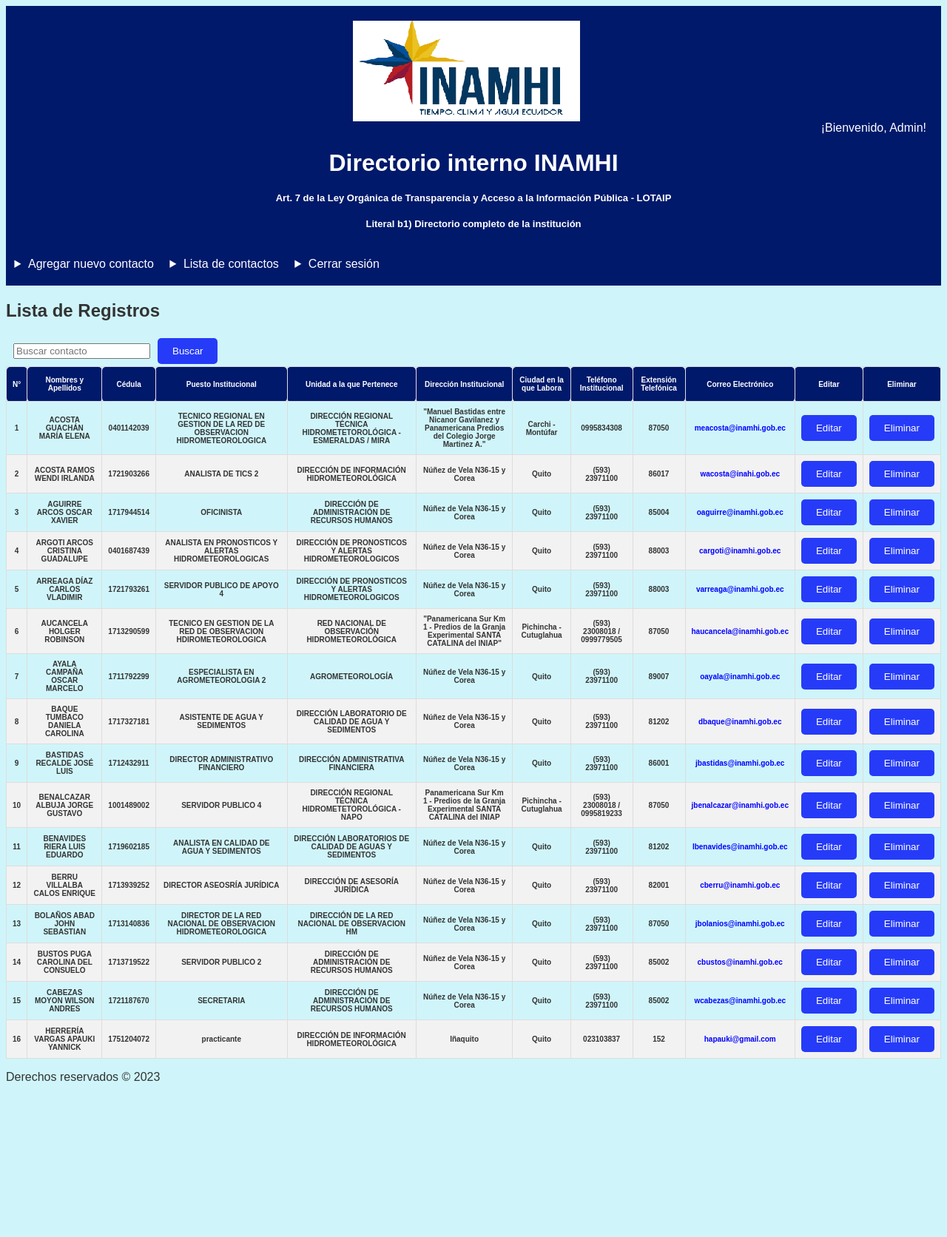
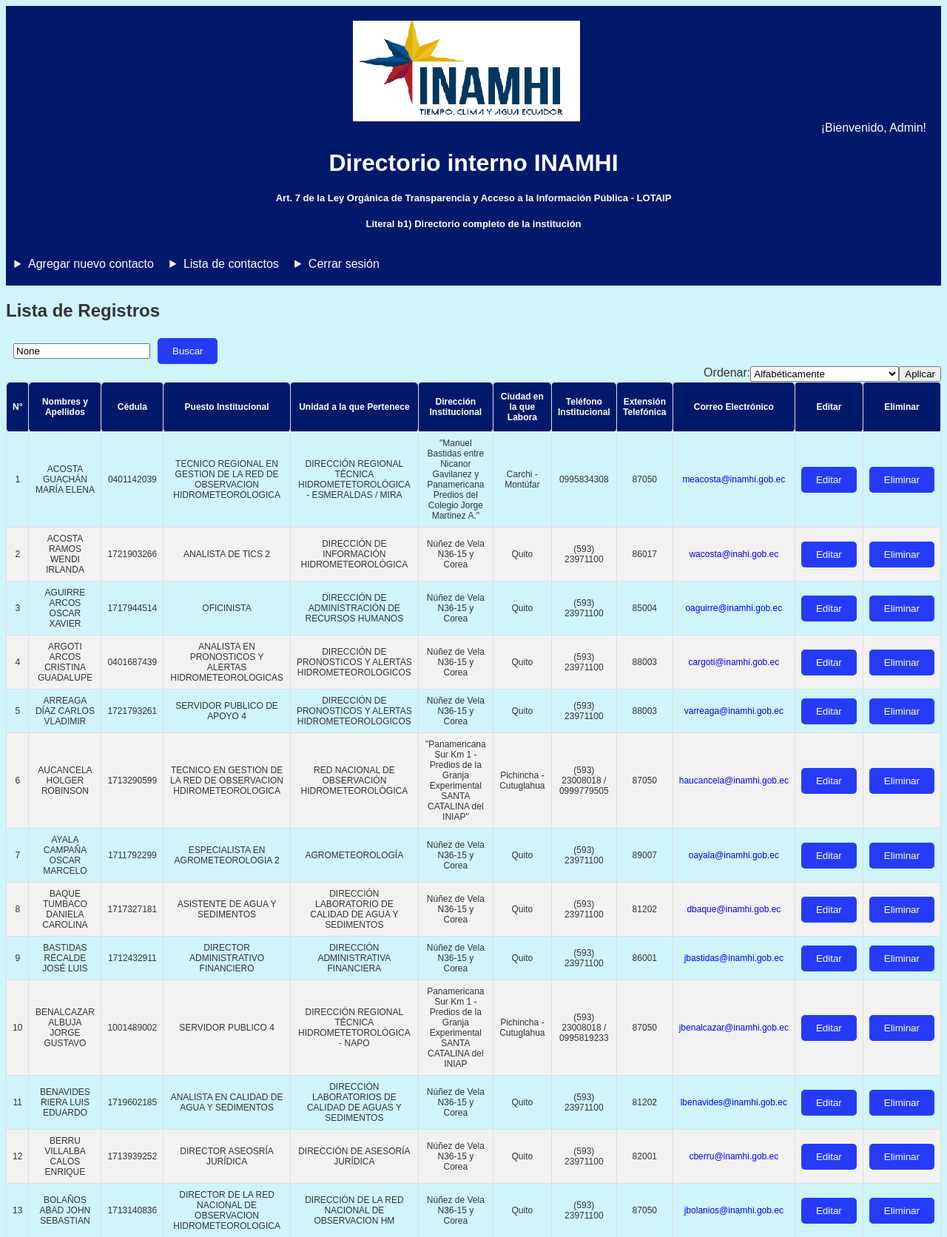
Before and after one commit to Apauki/directorioWeb, a Django app: page /directorio/lista_registros/ in a window 1280 px wide. Shown: the top 1672 px of the page at 74% size. Before the commit the page ends 1461 px from the top, so only its background shows below. Run offline with Django 4.2, Linux system fonts and the light colour scheme; a user stored in the database is signed in; data comes from the database, SQL or seed files in the repository; both versions use the stored data as it was after the commit.

Commit message:
falta resolver ordenamiento alfabético (list)

```diff
--- a/Templates/directorio/eliminar_registro.html
+++ b/Templates/directorio/eliminar_registro.html
@@ -4,7 +4,7 @@
 {% load static %}
 
 {% block content %}
-  <h2 class="form-h2">Eliminar Registro</h2>
+  <h2 style="font-size: 3.5em;">Eliminar Registro</h2>
 
   <p>¿Estás seguro de que deseas eliminar el siguiente registro?</p>
 
--- a/Templates/directorio/lista_registros.html
+++ b/Templates/directorio/lista_registros.html
@@ -6,8 +6,20 @@
 
   <!- Búsqueda de regitros ->
   <form method="GET" action="{% url 'directorio:lista_registros' %}" class="search">
-    <input type="text" name="search_query" placeholder="Buscar contacto">
+    <input type="text" name="search_query" placeholder="Buscar contacto" value="{{ search_query }}">
     <button type="submit">Buscar</button>
+  </form>
+
+  <!- Filtro de ordenamiento (Alfebéticamente o por número de registro) ->
+  <form method="get" class="filter">
+    <label for="ordenamiento">Ordenar:</label>
+    <select id="ordenamiento" name="ordenamiento">
+      <option value="alfabeticamente" {% if ordenamiento == 'alfabeticamente' %}selected{% endif %}>Alfabéticamente</option>
+      <option value="unidad" {% if ordenamiento == 'unidad' %}selected{% endif %}>Por unidad a la que pertenece</option>
+      <option value="por_numero_registro" {% if ordenamiento == 'por_numero_registro' %}selected{% endif %}>Por número de registro</option>
+    </select>
+    <input type="hidden" name="search_query" value="{{ search_query }}">
+    <button type="submit">Aplicar</button>
   </form>
 
   {% if registros %}
@@ -33,7 +45,7 @@
       <tbody>
         {% for registro in registros %}
           <tr>
-            <td class="numero-registro">{{ registro.numero_registro }}</td>
+            <td>{{ registro.numero_registro }}</td>
             <td>{{ registro.nombres_apellidos }}</td>
             <td>{{ registro.cedula }}</td>
             <td>{{ registro.puesto_institucional }}</td>
--- a/directorio/models.py
+++ b/directorio/models.py
@@ -1,7 +1,5 @@
 from django.db import models
 from django.contrib.auth.models import AbstractUser
-
-# Create your models here.
 
 class Registro(models.Model):
     numero_registro = models.IntegerField(unique=True)
@@ -25,6 +23,7 @@
                 self.numero_registro = 1
         super().save(*args, **kwargs)
 
+    # Actualizar número de registro al eliminar
     @staticmethod
     def update_numeros_registro():
         registros = Registro.objects.order_by('id')
@@ -39,8 +38,6 @@
 class User(AbstractUser):
     email = models.EmailField(unique=True, max_length=254)
 
-    # Agrega aquí tus campos personalizados, si los tienes
-
     # No es necesario definir un UserManager personalizado
 
     def __str__(self):
--- a/directorio/views.py
+++ b/directorio/views.py
@@ -1,3 +1,4 @@
+import re
 from django.shortcuts import render, redirect, get_object_or_404
 from .models import Registro
 from .forms import RegistroForm, CustomUserCreationForm
@@ -6,10 +7,15 @@
 from django.contrib.auth.forms import AuthenticationForm
 from django.db.models import Q
 from django.contrib.auth.decorators import login_required, user_passes_test
-from .decorators import custom_login_required
 
+'''
 def es_superusuario(user):
     return user.is_superuser
+'''
+
+def remover_caracteres_especiales(cadena):
+    # Utilizar una expresión regular para eliminar los caracteres especiales
+    return re.sub(r'[^a-zA-Z0-9]', '', cadena)
 
 @login_required
 def lista_registros(request):
@@ -17,15 +23,34 @@
     user = request.user
     registros = Registro.objects.all()
 
+    # Filtro de ordenamiente (Alfabéticamente o por número de registro)
+    ordenamiento = request.GET.get('ordenamiento')
+
+    if ordenamiento == 'alfabeticamente':
+        registros = sorted(registros, key=lambda registro: remover_caracteres_especiales(registro.nombres_apellidos).lower())
+    elif ordenamiento == 'unidad':
+        registros = registros.order_by('unidad_pertenece')
+    else:
+        registros = Registro.objects.order_by('numero_registro')
+
     #Búsqueda de registro (query)
     search_query = request.GET.get('search_query')
     if search_query:
         registros = registros.filter(
             Q(nombres_apellidos__icontains=search_query) |
-            Q(cedula__icontains=search_query)
+            Q(cedula__icontains=search_query) |
+            Q(correo_electronico__icontains=search_query)|
+            Q(unidad_pertenece__icontains=search_query)
             )
 
-    return render(request, 'directorio/lista_registros.html', {'registros': registros, 'user': request.user})
+    context = {
+        'registros': registros,
+        'user': request.user,
+        'ordenamiento': ordenamiento,  # Agregar el valor del parámetro de ordenamiento al contexto
+        'search_query': search_query
+    }
+
+    return render(request, 'directorio/lista_registros.html', context)
 
 
 def agregar_registro(request):
@@ -88,6 +113,7 @@
 
     return render(request, 'registration/registroUsuario.html', {'form': form})
 
+#Iniciar sesión
 @login_required
 def login_view(request):
 
@@ -101,6 +127,7 @@
         form = AuthenticationForm()
     return render(request, 'registration/login.html', {'form':form})
 
+# Cerrar sesión
 def logout_view(request):
     logout(request)
     return redirect('login')
--- a/directorioWeb/settings.py
+++ b/directorioWeb/settings.py
@@ -50,7 +50,7 @@
 
 LOGIN_REDIRECT_URL = 'directorio:lista_registros'
 
-AXES_FAILURE_LIMIT = 5  # Número de intentos fallidos antes de bloquear la dirección IP
+AXES_FAILURE_LIMIT = 3  # Número de intentos fallidos antes de bloquear la dirección IP
 AXES_COOLOFF_TIME = 1  # Tiempo (en minutos) durante el cual la dirección IP estará bloqueada
 AXES_LOCKOUT_TEMPLATE = 'registration/intentosFallidos.html'  # Plantilla personalizada para el mensaje de bloqueo (opcional)
 
--- a/static/css/styles.css
+++ b/static/css/styles.css
@@ -9,9 +9,8 @@
 
   .contact-table td, .contact-table th {
     vertical-align: middle;
-    font-weight: bold;
     border: 1px solid #ddd;
-    font-size: 10px;
+    font-size: 12px;
     box-sizing: border-box;
     display: table-cell;
     padding: 8px;
@@ -32,6 +31,7 @@
     background-color: #00196b;
     color: rgb(255, 255, 255);
     border-radius: 5px;
+    font-weight: bold;
   }
 
   .search {
@@ -51,6 +51,11 @@
       border-radius: 5px;
       cursor: pointer;
       margin: 3px 0px 3px 0px;
+  }
+
+  .filter {
+    display: flex;
+    justify-content: flex-end;
   }
 
 /* Estilos generales */
@@ -183,7 +188,7 @@
 }
 
 a:hover {
-  color: #2331ff; /* Enlaces al pasar el mouse */
+  color: #fae105; /* Enlaces al pasar el mouse */
 }
 
 /* Estilos del logo
```
Also changed, not shown: Templates/registration/restricted.html (deleted, +0 -11 lines), directorio/decorators.py (deleted, +0 -18 lines), db.sqlite3.
